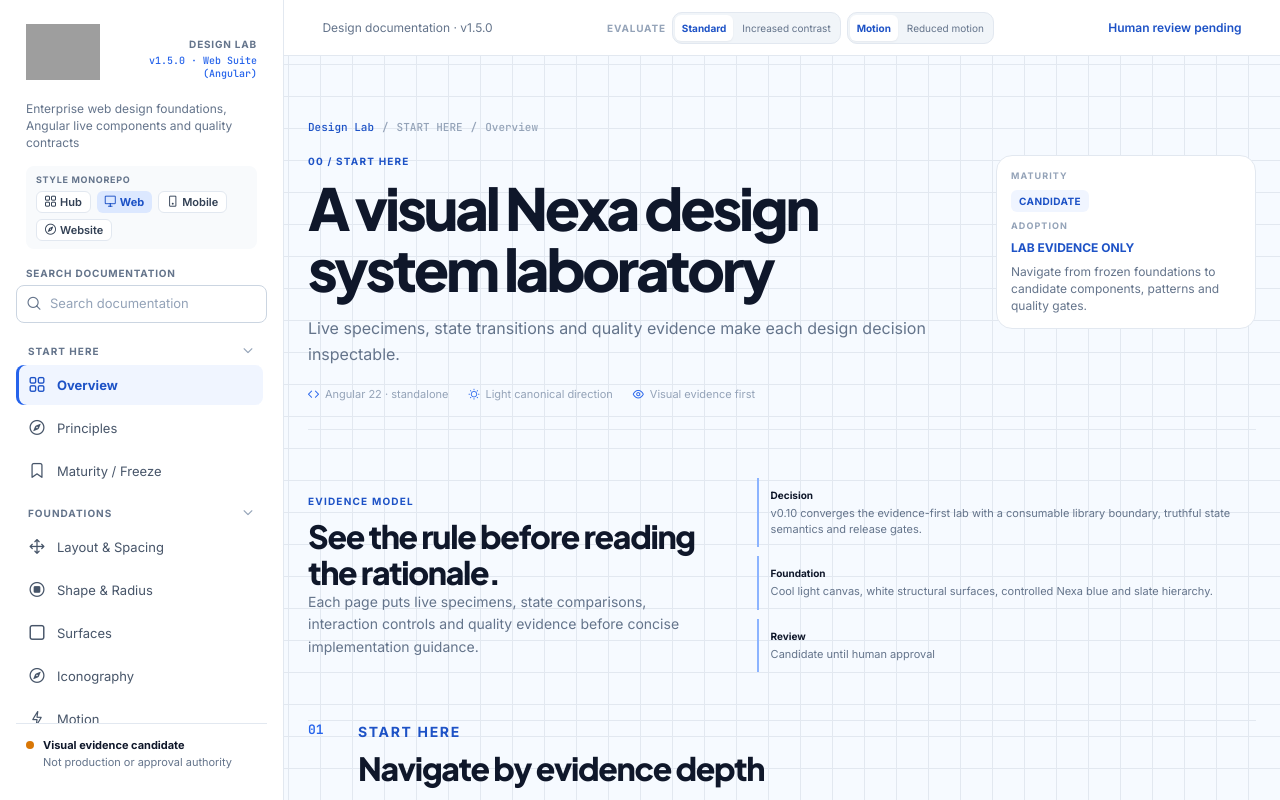
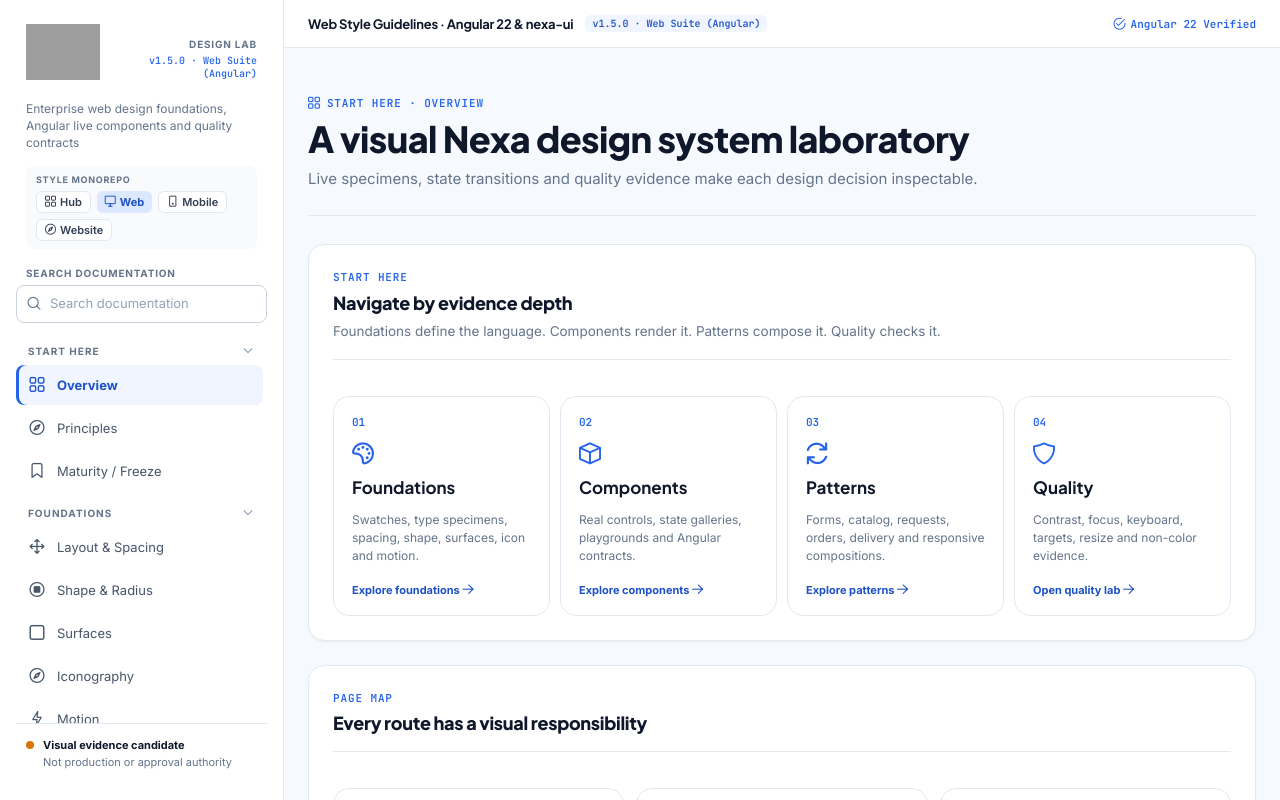
Before and after one commit to nexa-suite/design-lab, an Angular app in the folder web-style/: page /guidelines/overview in a window 1280 px wide. Built offline with nearby package versions, Linux system fonts and the light colour scheme; grey boxes are pictures that could not be loaded.

Commit message:
feat(web-style): align documentation layout and shell to hub card architecture

```diff
--- a/web-style/src/app/documentation/layout/_documentation-heading.scss
+++ b/web-style/src/app/documentation/layout/_documentation-heading.scss
@@ -1,44 +1,53 @@
 @mixin shared-heading {
   .section-heading {
-    display: grid;
-    grid-template-columns: 38px minmax(0, 1fr);
-    gap: var(--nexa-space-3);
-    align-items: start;
-    margin-bottom: var(--nexa-space-6);
+    position: relative;
+    padding-bottom: 16px;
+    border-bottom: 1px solid var(--nexa-color-border-structural);
+    margin-bottom: var(--nexa-space-4);
+
+    > div {
+      display: flex;
+      flex-direction: column;
+      gap: 6px;
+    }
   }
 
   .section-index {
-    color: var(--nexa-color-primary-600);
-    font: 700 var(--nexa-font-size-sm) / 1.4 var(--nexa-font-family-mono);
+    display: none;
   }
 
   .section-kicker,
   .proof-label {
-    margin: 0 0 var(--nexa-space-2);
-    color: var(--nexa-color-primary-700);
-    font-size: var(--nexa-font-size-2xs);
-    font-weight: 800;
-    letter-spacing: .12em;
+    margin: 0;
+    color: var(--nexa-color-primary-600);
+    font-size: 11px;
+    font-weight: 700;
+    letter-spacing: .08em;
     text-transform: uppercase;
+    font-family: var(--nexa-font-family-mono);
   }
 
   h2 {
     margin: 0;
-    font: 720 clamp(22px, 3vw, 32px) / 1.14 var(--nexa-font-family-display);
-    letter-spacing: -.04em;
+    font-family: var(--nexa-font-family-display);
+    font-size: 18px;
+    font-weight: 750;
+    letter-spacing: -0.3px;
+    color: var(--nexa-color-text-primary);
+    line-height: 1.25;
   }
 
   .section-intro {
-    max-width: 760px;
-    margin: var(--nexa-space-2) 0 0;
+    max-width: 820px;
+    margin: 0;
     color: var(--nexa-color-text-secondary);
+    font-size: 13.5px;
     line-height: var(--nexa-line-height-relaxed);
   }
 
   @media (max-width: 440px) {
     .section-heading {
-      grid-template-columns: 30px minmax(0, 1fr);
-      gap: var(--nexa-space-2);
+      margin-bottom: var(--nexa-space-3);
     }
   }
 }
--- a/web-style/src/app/documentation/layout/documentation-page.html
+++ b/web-style/src/app/documentation/layout/documentation-page.html
@@ -1,14 +1,30 @@
 <a class="skip-link" href="#documentation-content">Skip to documentation content</a>
 <main id="documentation-content" class="documentation-page">
-  <header class="documentation-header">
-    <div class="breadcrumb-row"><a routerLink="/guidelines/overview">Design Lab</a><span aria-hidden="true">/</span><span>{{ page().group }}</span><span aria-hidden="true">/</span><span>{{ page().label }}</span></div>
-    <div class="header-grid"><div><p class="eyebrow">{{ page().eyebrow }}</p><h1>{{ page().title }}</h1><p class="intro">{{ page().intro }}</p></div><aside class="status-panel"><span class="status-label">MATURITY</span><strong class="design-status" [class]="statusClass()">{{ page().status }}</strong><span class="status-label">ADOPTION</span><strong class="adoption-status">{{ page().adoption }}</strong><span>{{ page().summary }}</span></aside></div>
-    <div class="header-meta"><span><i class="pi pi-code" aria-hidden="true"></i>Angular 22 · standalone</span><span><i class="pi pi-sun" aria-hidden="true"></i>Light canonical direction</span><span><i class="pi pi-eye" aria-hidden="true"></i>Visual evidence first</span></div>
+  <header class="pane-header">
+    <span class="pane-kicker"><i class="pi {{ page().icon }}" aria-hidden="true"></i> {{ page().group }} &middot; {{ page().label }}</span>
+    <h1 class="pane-title">{{ page().title }}</h1>
+    <p class="pane-intro">{{ page().intro }}</p>
   </header>
-  <section class="document-lede"><div><p class="section-kicker">EVIDENCE MODEL</p><h2>See the rule before reading the rationale.</h2><p>Each page puts live specimens, state comparisons, interaction controls and quality evidence before concise implementation guidance.</p></div><div class="provenance-strip"><span><b>Decision</b>{{ page().decision }}</span><span><b>Foundation</b>{{ page().foundation }}</span><span><b>Review</b>Candidate until human approval</span></div></section>
-  <ng-content />
+
+  <div class="page-content-flow">
+    <ng-content />
+  </div>
+
   @if (relatedPages().length > 0) {
-    <section class="related-pages"><div><p class="section-kicker">CONTINUE</p><h2>Related {{ page().kind }} pages</h2></div><nav class="related-links" aria-label="Related documentation">@for (candidate of relatedPages(); track candidate.id) { <a [routerLink]="pageUrl(candidate)"><i class="pi {{ candidate.icon }}" aria-hidden="true"></i><span>{{ candidate.label }}</span><small>{{ candidate.status }}</small></a> }</nav></section>
+    <article class="doc-card related-pages-card">
+      <div class="doc-card-title">
+        <span>Páginas Relacionadas · {{ page().kind }}</span>
+        <span class="badge-pass">Catálogo Activo</span>
+      </div>
+      <nav class="related-links" aria-label="Related documentation">
+        @for (candidate of relatedPages(); track candidate.id) {
+          <a [routerLink]="pageUrl(candidate)">
+            <i class="pi {{ candidate.icon }}" aria-hidden="true"></i>
+            <span>{{ candidate.label }}</span>
+            <small>{{ candidate.status }}</small>
+          </a>
+        }
+      </nav>
+    </article>
   }
-  <section class="provenance-section"><div class="provenance-grid"><div><b>Angular contract</b><p>{{ page().angularContract }}</p></div><div><b>Design adoption</b><p>{{ page().adoptionMapping }}</p></div><div><b>Human review gate</b><p>Visual direction, interaction quality and accessibility evidence remain open for human approval.</p></div></div></section>
 </main>
--- a/web-style/src/app/documentation/layout/documentation-page.scss
+++ b/web-style/src/app/documentation/layout/documentation-page.scss
@@ -1,31 +1,179 @@
-:host { display: block; }
-.skip-link { position: absolute; z-index: 5; top: 8px; left: 12px; padding: 8px 12px; border-radius: var(--nexa-radius-md); background: var(--nexa-color-text-primary); color: var(--nexa-color-text-inverse); transform: translateY(-140%); }
-.skip-link:focus { transform: translateY(0); }
-.documentation-page { width: min(calc(100% - 48px), var(--nexa-layout-content-max)); margin: 0 auto; padding: clamp(28px, 5vw, 72px) 0 96px; color: var(--nexa-color-text-primary); }
-.documentation-header { display: grid; gap: 20px; padding-bottom: 28px; border-bottom: 1px solid var(--nexa-color-border-structural); }
-.breadcrumb-row, .header-meta, .provenance-strip, .related-links { display: flex; flex-wrap: wrap; align-items: center; }
-.breadcrumb-row { gap: 8px; color: var(--nexa-color-text-muted); font: 500 11px/1.4 var(--nexa-font-family-mono); }
-.breadcrumb-row a { color: var(--nexa-color-primary-700); text-decoration: none; }
-.breadcrumb-row a:focus-visible, .related-links a:focus-visible { outline: none; box-shadow: var(--nexa-focus-ring); }
-.header-grid { display: grid; grid-template-columns: minmax(0, 1fr) 260px; gap: 40px; align-items: start; }
-.eyebrow, .section-kicker, .status-label { margin: 0 0 10px; color: var(--nexa-color-primary-700); font-size: 10px; font-weight: 800; letter-spacing: .12em; line-height: 1.3; text-transform: uppercase; }
-.documentation-header h1 { max-width: 820px; margin: 0; font: 760 clamp(32px, 5vw, 58px)/1.05 var(--nexa-font-family-display); letter-spacing: -.055em; }
-.intro { max-width: 760px; margin: 16px 0 0; color: var(--nexa-color-text-secondary); font-size: var(--nexa-font-size-md); line-height: 1.6; }
-.status-panel { display: grid; gap: 8px; padding: 14px; border: 1px solid var(--nexa-color-border-default); border-radius: var(--nexa-radius-card); background: var(--nexa-surface-card); color: var(--nexa-color-text-secondary); font-size: var(--nexa-font-size-xs); line-height: 1.4; }
-.status-label { margin: 0; color: var(--nexa-color-text-muted); font-size: 9px; }
-.design-status { display: inline-flex; width: fit-content; padding: 4px 8px; border-radius: var(--nexa-radius-sm); font-size: 10px; font-weight: 800; letter-spacing: .04em; }
-.design-status.frozen { color: var(--nexa-color-primary-800); background: var(--nexa-color-primary-100); }
-.design-status.candidate { color: var(--nexa-color-primary-700); background: var(--nexa-color-primary-50); }
-.design-status.experimental { color: var(--nexa-color-warning-text); background: var(--nexa-color-warning-50); }
-.design-status.deprecated { color: var(--nexa-color-danger-text); background: var(--nexa-color-danger-50); }
-.adoption-status { color: var(--nexa-color-primary-700); font-size: var(--nexa-font-size-xs); line-height: 1.35; }
-.header-meta { gap: 8px 20px; color: var(--nexa-color-text-muted); font-size: 11px; } .header-meta span { display: inline-flex; gap: 6px; align-items: center; } .header-meta i { color: var(--nexa-color-primary-600); }
-.document-lede { display: grid; grid-template-columns: minmax(0, .9fr) minmax(300px, 1.1fr); gap: 40px; align-items: end; padding-block: var(--nexa-layout-section-gap); border-bottom: 1px solid var(--nexa-color-border-structural); }
-.document-lede h2, .related-pages h2 { margin: 0; font: 720 clamp(22px, 3vw, 32px)/1.14 var(--nexa-font-family-display); letter-spacing: -.04em; } .document-lede p:not(.section-kicker) { color: var(--nexa-color-text-secondary); line-height: 1.6; }
-.provenance-strip { gap: 9px; } .provenance-strip span { display: grid; gap: 4px; min-width: 150px; padding: 10px 12px; border-left: 2px solid var(--nexa-color-primary-300); color: var(--nexa-color-text-secondary); font-size: 11px; line-height: 1.4; } .provenance-strip b { color: var(--nexa-color-text-primary); font-size: 10px; }
-.related-pages { display: grid; grid-template-columns: 220px 1fr; gap: 32px; padding-block: var(--nexa-layout-section-gap); border-bottom: 1px solid var(--nexa-color-border-structural); } .related-pages h2 { font-size: 22px; }
-.related-links { gap: 8px; } .related-links a { display: grid; grid-template-columns: 18px 1fr; gap: 3px 8px; min-width: 150px; padding: 11px; border: 1px solid var(--nexa-color-border-default); border-radius: var(--nexa-radius-control); background: var(--nexa-surface-card); color: var(--nexa-color-text-secondary); text-decoration: none; font-size: var(--nexa-font-size-xs); } .related-links a:hover { border-color: var(--nexa-color-primary-300); color: var(--nexa-color-primary-700); } .related-links i { grid-row: span 2; color: var(--nexa-color-primary-600); } .related-links small { color: var(--nexa-color-text-muted); font-size: 9px; }
-.provenance-section { padding: 36px 0 0; } .provenance-grid { display: grid; grid-template-columns: repeat(3, 1fr); gap: 12px; } .provenance-grid > div { padding: 15px; border-top: 2px solid var(--nexa-color-primary-200); } .provenance-grid b { font-size: var(--nexa-font-size-sm); } .provenance-grid p { margin: 8px 0 0; color: var(--nexa-color-text-secondary); font-size: 11px; line-height: 1.5; }
-.documentation-page { font-size: calc(var(--nexa-font-size-base) * var(--nexa-doc-text-scale, 1)); }
-@media (max-width: 900px) { .header-grid, .document-lede, .related-pages { grid-template-columns: 1fr; } .status-panel { width: min(100%, 320px); } .provenance-grid { grid-template-columns: 1fr; } }
-@media (max-width: 640px) { .documentation-page { width: min(calc(100% - 28px), var(--nexa-layout-content-max)); padding-top: 24px; } .documentation-header h1 { font-size: clamp(30px, 10vw, 44px); } .intro { font-size: var(--nexa-font-size-base); } .related-links { display: grid; grid-template-columns: repeat(2, 1fr); } .related-links a { min-width: 0; } }
+:host {
+  display: block;
+}
+
+.skip-link {
+  position: absolute;
+  z-index: 5;
+  top: 8px;
+  left: 12px;
+  padding: 8px 12px;
+  border-radius: var(--nexa-radius-md);
+  background: var(--nexa-color-text-primary);
+  color: var(--nexa-color-text-inverse);
+  transform: translateY(-140%);
+  text-decoration: none;
+
+  &:focus {
+    transform: translateY(0);
+  }
+}
+
+.documentation-page {
+  width: min(calc(100% - 48px), var(--nexa-layout-content-max));
+  max-width: 1400px;
+  margin: 0 auto;
+  padding: clamp(24px, 4vw, 48px) 0 80px;
+  color: var(--nexa-color-text-primary);
+  display: flex;
+  flex-direction: column;
+  gap: 28px;
+  font-size: calc(var(--nexa-font-size-base) * var(--nexa-doc-text-scale, 1));
+}
+
+.pane-header {
+  display: flex;
+  flex-direction: column;
+  gap: 8px;
+  padding-bottom: 24px;
+  border-bottom: 1px solid var(--nexa-color-border-structural);
+}
+
+.pane-kicker {
+  font-family: var(--nexa-font-family-mono);
+  font-size: 11px;
+  font-weight: 700;
+  color: var(--nexa-color-primary-600);
+  letter-spacing: 0.08em;
+  text-transform: uppercase;
+  display: inline-flex;
+  align-items: center;
+  gap: 6px;
+
+  i {
+    font-size: 12px;
+  }
+}
+
+.pane-title {
+  font-family: var(--nexa-font-family-display);
+  font-size: clamp(26px, 3.5vw, 36px);
+  font-weight: 800;
+  letter-spacing: -0.6px;
+  color: var(--nexa-color-text-primary);
+  margin: 0;
+  line-height: 1.15;
+}
+
+.pane-intro {
+  font-size: 15px;
+  color: var(--nexa-color-text-secondary);
+  line-height: 1.6;
+  max-width: 920px;
+  margin: 0;
+}
+
+.page-content-flow {
+  display: flex;
+  flex-direction: column;
+  gap: 24px;
+}
+
+.doc-card {
+  background: var(--nexa-surface-card);
+  border: 1px solid var(--nexa-color-border-structural);
+  border-radius: var(--nexa-radius-card);
+  padding: 24px;
+  box-shadow: var(--nexa-shadow-xs);
+  display: flex;
+  flex-direction: column;
+  gap: 16px;
+}
+
+.doc-card-title {
+  font-family: var(--nexa-font-family-display);
+  font-size: 15px;
+  font-weight: 700;
+  color: var(--nexa-color-text-primary);
+  display: flex;
+  align-items: center;
+  justify-content: space-between;
+  flex-wrap: wrap;
+  gap: 8px;
+}
+
+.badge-pass {
+  font-family: var(--nexa-font-family-mono);
+  font-size: 10px;
+  font-weight: 700;
+  color: var(--nexa-color-primary-700);
+  background: var(--nexa-color-primary-50);
+  border: 1px solid var(--nexa-color-border-subtle);
+  border-radius: var(--nexa-radius-sm);
+  padding: 2px 8px;
+  letter-spacing: 0.05em;
+  text-transform: uppercase;
+}
+
+.related-links {
+  display: grid;
+  grid-template-columns: repeat(auto-fill, minmax(220px, 1fr));
+  gap: 10px;
+
+  a {
+    display: grid;
+    grid-template-columns: 20px 1fr;
+    gap: 4px 10px;
+    align-items: center;
+    padding: 12px 14px;
+    border: 1px solid var(--nexa-color-border-structural);
+    border-radius: var(--nexa-radius-md);
+    background: var(--nexa-surface-page);
+    color: var(--nexa-color-text-primary);
+    text-decoration: none;
+    font-size: 13px;
+    font-weight: 600;
+    transition: border-color 0.15s ease, background-color 0.15s ease;
+
+    &:hover {
+      border-color: var(--nexa-color-primary-300);
+      background: var(--nexa-surface-card);
+      color: var(--nexa-color-primary-700);
+    }
+
+    &:focus-visible {
+      outline: none;
+      box-shadow: var(--nexa-focus-ring);
+    }
+
+    i {
+      grid-row: span 2;
+      color: var(--nexa-color-primary-600);
+      font-size: 15px;
+    }
+
+    small {
+      color: var(--nexa-color-text-muted);
+      font-size: 10px;
+      font-weight: 500;
+      text-transform: uppercase;
+      font-family: var(--nexa-font-family-mono);
+    }
+  }
+}
+
+@media (max-width: 768px) {
+  .documentation-page {
+    width: min(calc(100% - 24px), var(--nexa-layout-content-max));
+    padding: 20px 0 48px;
+    gap: 20px;
+  }
+
+  .pane-title {
+    font-size: 24px;
+  }
+
+  .related-links {
+    grid-template-columns: 1fr;
+  }
+}
--- a/web-style/src/app/documentation/layout/section-rhythm.scss
+++ b/web-style/src/app/documentation/layout/section-rhythm.scss
@@ -1,12 +1,19 @@
-/* Single owner for documentation section spacing and separators. */
+/* Single owner for documentation section card architecture */
 .pattern-section,
 .context-section,
 .foundation-section,
 .component-doc-section,
 .component-section,
 nexa-documentation-section {
-  padding-block: var(--nexa-layout-section-gap);
-  border-bottom: 1px solid var(--nexa-color-border-structural);
+  display: flex;
+  flex-direction: column;
+  gap: 20px;
+  background: var(--nexa-surface-card);
+  border: 1px solid var(--nexa-color-border-structural);
+  border-radius: var(--nexa-radius-card);
+  padding: 24px;
+  margin-bottom: 24px;
+  box-shadow: var(--nexa-shadow-xs);
 }
 
 .pattern-section.evidence-first,
@@ -15,5 +22,5 @@ nexa-documentation-section {
 .component-doc-section.evidence-first,
 .component-section.evidence-first,
 nexa-documentation-section.evidence-first {
-  padding-top: 0;
+  padding-top: 24px;
 }
--- a/web-style/src/app/shell/shell.html
+++ b/web-style/src/app/shell/shell.html
@@ -83,22 +83,16 @@
 
   <div class="lab-main">
     <header class="lab-topbar">
-      <button class="mobile-menu-button" type="button" aria-label="Open Design Lab navigation" [attr.aria-expanded]="mobileNavOpen()" (click)="openMobileNav()">
-        <i class="pi pi-bars" aria-hidden="true"></i>
-      </button>
-      <span>Design documentation · v1.5.0</span>
-      <div class="evaluation-controls" aria-label="Design Lab evaluation modes">
-        <span class="evaluation-label">Evaluate</span>
-        <div class="segmented-evaluation" role="group" aria-label="Contrast mode">
-          <button type="button" [class.selected]="evaluation.contrastMode() === 'standard'" (click)="evaluation.setContrastMode('standard')">Standard</button>
-          <button type="button" [class.selected]="evaluation.contrastMode() === 'increased'" (click)="evaluation.setContrastMode('increased')">Increased contrast</button>
-        </div>
-        <div class="segmented-evaluation" role="group" aria-label="Motion mode">
-          <button type="button" [class.selected]="evaluation.motionMode() === 'motion'" (click)="evaluation.setMotionMode('motion')">Motion</button>
-          <button type="button" [class.selected]="evaluation.motionMode() === 'reduced'" (click)="evaluation.setMotionMode('reduced')">Reduced motion</button>
-        </div>
+      <div class="topbar-left-meta">
+        <button class="mobile-menu-button" type="button" aria-label="Open Design Lab navigation" [attr.aria-expanded]="mobileNavOpen()" (click)="openMobileNav()">
+          <i class="pi pi-bars" aria-hidden="true"></i>
+        </button>
+        <span class="topbar-suite-title">Web Style Guidelines · Angular 22 &amp; nexa-ui</span>
+        <span class="topbar-review-badge">v1.5.0 · Web Suite (Angular)</span>
       </div>
-      <span class="topbar-review">Human review pending</span>
+      <div class="topbar-right-actions">
+        <span class="topbar-verified-badge"><i class="pi pi-check-circle" aria-hidden="true"></i> Angular 22 Verified</span>
+      </div>
     </header>
     <div class="lab-content"><router-outlet /></div>
   </div>
--- a/web-style/src/app/shell/shell.scss
+++ b/web-style/src/app/shell/shell.scss
@@ -10,10 +10,6 @@
   max-height: 100vh;
   overflow: hidden;
   background-color: var(--nexa-surface-page);
-  background-image:
-    linear-gradient(var(--nexa-color-border-decorative) 1px, transparent 1px),
-    linear-gradient(90deg, var(--nexa-color-border-decorative) 1px, transparent 1px);
-  background-size: 32px 32px;
 }
 .lab-sidebar {
   height: 100vh;
@@ -307,11 +303,12 @@
 }
 .lab-topbar {
   display: flex;
-  min-height: 56px;
+  height: 48px;
+  min-height: 48px;
   align-items: center;
   justify-content: space-between;
   gap: 16px;
-  padding: 0 clamp(18px, 3vw, 42px);
+  padding: 0 24px;
   border-bottom: 1px solid var(--nexa-color-border-structural);
   background: var(--nexa-surface-card);
   color: var(--nexa-color-text-secondary);
@@ -320,52 +317,51 @@
   top: 0;
   z-index: 90;
 }
-.topbar-review {
+
+.topbar-left-meta {
+  display: flex;
+  align-items: center;
+  gap: 12px;
+}
+
+.topbar-suite-title {
+  font-family: var(--nexa-font-family-display);
+  font-size: 13px;
+  font-weight: 700;
+  color: var(--nexa-color-text-primary);
+  letter-spacing: -0.2px;
+}
+
+.topbar-review-badge {
+  font-family: var(--nexa-font-family-mono);
+  font-size: 10px;
+  font-weight: 600;
   color: var(--nexa-color-primary-700);
-  font-weight: 600;
-  text-decoration: none;
+  background: var(--nexa-color-primary-50);
+  border: 1px solid var(--nexa-color-border-subtle);
+  padding: 2px 7px;
+  border-radius: var(--nexa-radius-sm);
 }
-.evaluation-controls {
+
+.topbar-right-actions {
   display: flex;
-  flex-wrap: wrap;
   align-items: center;
-  justify-content: center;
-  gap: 6px;
-  margin-inline: auto;
+  gap: 12px;
 }
-.evaluation-label {
-  color: var(--nexa-color-text-muted);
-  font-size: 10px;
-  font-weight: 800;
-  letter-spacing: .08em;
-  text-transform: uppercase;
-}
-.segmented-evaluation {
+
+.topbar-verified-badge {
   display: inline-flex;
   align-items: center;
-  gap: 2px;
-  padding: 2px;
-  border: 1px solid var(--nexa-color-border-default);
-  border-radius: var(--nexa-radius-control);
-  background: var(--nexa-surface-inset);
+  gap: 5px;
+  font-family: var(--nexa-font-family-mono);
+  font-size: 11px;
+  font-weight: 700;
+  color: var(--nexa-color-primary-600);
+
+  i {
+    font-size: 12px;
+  }
 }
-.segmented-evaluation button {
-  min-height: 26px;
-  border: 0;
-  border-radius: var(--nexa-radius-sm);
-  padding: 0 7px;
-  color: var(--nexa-color-text-secondary);
-  background: transparent;
-  font-size: 10px;
-  cursor: pointer;
-}
-.segmented-evaluation button.selected {
-  color: var(--nexa-color-primary-700);
-  background: var(--nexa-surface-card);
-  box-shadow: var(--nexa-shadow-xs);
-  font-weight: 700;
-}
-.segmented-evaluation button:focus-visible { outline: none; box-shadow: var(--nexa-focus-ring); }
 .mobile-menu-button,
 .icon-button {
   display: none;
```
